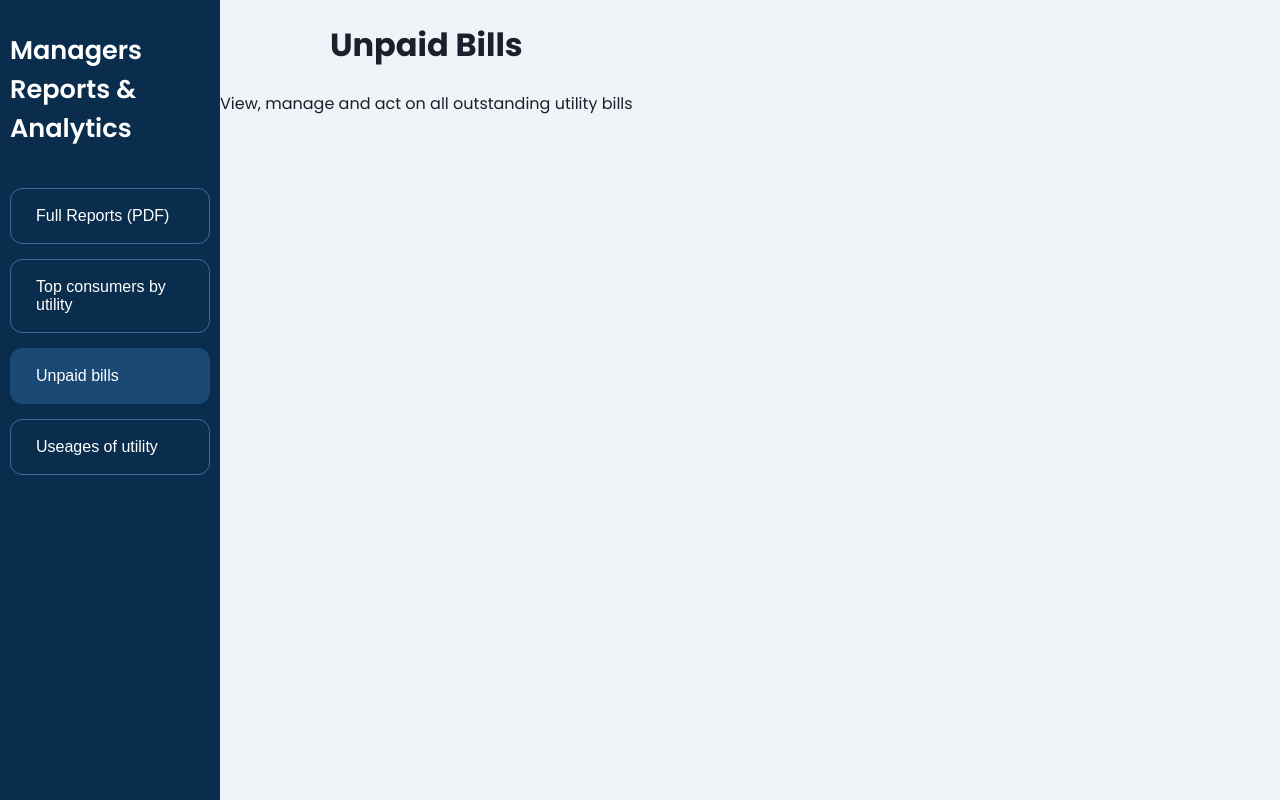
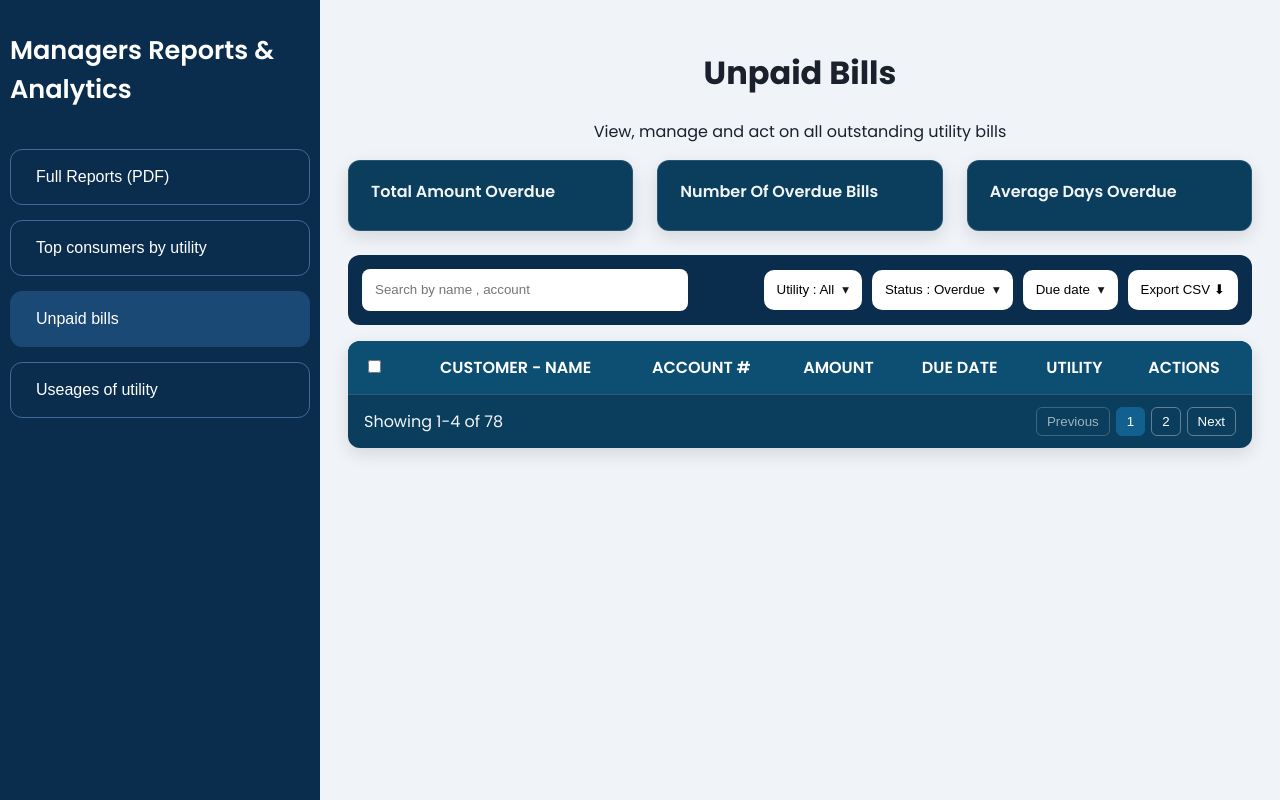
Before and after one commit to Sadeeshana/Utility-Managment-System, a PHP site: page /Unpaidbills.html in a window 1280 px wide. Run offline with PHP 8.4, Linux system fonts and the light colour scheme; lists and menus that the app fills with data are empty.

Commit message:
Top consumer reports, unpaid bills html,css,Js 100% complete. Useage of utility analystics page Navbar fix and naviagte page each other

```diff
--- a/Genaratereports.html
+++ b/Genaratereports.html
@@ -15,10 +15,10 @@
             <h2 class="sidebar-title">Managers Reports & Analytics</h2>
 
             <div class="nav-menu">
-                <button class="nav-button active">Full Reports (PDF)</button>
+                <button class="nav-button active" onclick="window.location.href='Genaratereport.html'">Full Reports (PDF)</button>
                 <button class="nav-button" onclick="window.location.href='Topconsumer.html'">Top consumers by utility</button>
                 <button class="nav-button" onclick="window.location.href='Unpaidbills.html'">Unpaid bills</button>
-                <button class="nav-button">Useages of utility</button>
+                <button class="nav-button" onclick="window.location.href='UtilityUsageAnalytics.html'">Useages of utility</button>
             </div>
         </nav>
 <!--main part-->
--- a/Topconsumer.html
+++ b/Topconsumer.html
@@ -53,7 +53,7 @@
                 <label class="filter-label">Time Period</label>
                 <button class="filter-button" id="time-period-btn">
                     <span id="time-period-label">This Month</span>
-                    <span aria-hidden="true">📅</span>
+
                 </button>
                 <!-- Hidden native month picker -->
                 <input type="month" id="time-period-input" class="visually-hidden" aria-label="Choose month">
--- a/Unpaidbills.css
+++ b/Unpaidbills.css
@@ -12,7 +12,7 @@ body {
 
 
 .sidebar {
-    width: 200px;
+    width: 300px;
     background-color: #0a2d4d;
     color: white;
     padding: 10px;
@@ -51,3 +51,125 @@ body {
     background-color: #1b4975;
     border-color: #1b4975;
 }
+
+.main-content {
+  flex: 1;
+  padding: 28px;
+  background: #f0f4f8;
+}
+
+/* Stats cards */
+.stats {
+  display: grid;
+  grid-template-columns: repeat(3, minmax(220px, 1fr));
+  gap: 24px;
+  margin: 8px 0 24px;
+}
+.stat-card {
+  background: #0b3d5c;
+  color: #fff;
+  border-radius: 12px;
+  padding: 18px 22px;
+  box-shadow: 0 6px 18px rgba(0,0,0,.12);
+  border: 1px solid rgba(255,255,255,.12);
+}
+.stat-title { font-weight: 600; opacity: .95; margin-bottom: 8px; }
+.stat-value { font-size: 28px; font-weight: 700; }
+
+/* Controls */
+.controls {
+  background: #0a2d4d;
+  color: #fff;
+  padding: 14px;
+  border-radius: 12px;
+  display: flex;
+  align-items: center;
+  gap: 12px;
+  flex-wrap: wrap;
+  margin-bottom: 16px;
+}
+.search-wrap { flex: 1 1 320px; }
+.search-input {
+  width: 300px;
+  height: 40px;
+  border-radius: 8px;
+  background: white;
+  border: 1px solid rgba(255,255,255,.25);
+  color: #fff;
+  padding: 0 12px;
+}
+.control-group { display: flex; gap: 10px; }
+
+/* Dropdown chips */
+.dropdown { position: relative; }
+.chip {
+  display: inline-flex; align-items: center; gap: 8px;
+  height: 40px; padding: 0 12px;
+  background: white;
+    color:black;
+  border: 1px solid rgba(255,255,255,.25);
+  border-radius: 10px; cursor: pointer;
+}
+
+.chev { opacity: .9; }
+
+/* Menus */
+.menu {
+  position: absolute; top: calc(100% + 6px); left: 0; min-width: 180px;
+  background: #0b3d5c; color: #fff;
+  border: 1px solid rgba(255,255,255,.2);
+  border-radius: 10px; padding: 6px 0; z-index: 10;
+  box-shadow: 0 8px 18px rgba(0,0,0,.25);
+  visibility: hidden; opacity: 0; transform: translateY(-6px);
+  transition: opacity .15s ease, transform .15s ease, visibility 0s linear .15s;
+}
+.dropdown.open .menu { visibility: visible; opacity: 1; transform: translateY(0); transition-delay: 0s; }
+.menu-item { padding: 10px 12px; cursor: pointer; user-select: none; }
+.menu-item:hover { background: rgba(255,255,255,.08); }
+.menu-item[aria-selected="true"] { background: rgba(255,255,255,.12); }
+
+.export { background: white; }
+
+
+/* Table */
+.list-card {
+  background: #0b3d5c; color: #fff;
+  border-radius: 12px; overflow: hidden;
+  box-shadow: 0 6px 18px rgba(0,0,0,.12);
+}
+.table-wrap { overflow-x: auto; }
+.bills-table { width: 100%; border-collapse: collapse; }
+.bills-table thead th {
+  background: #0d4e73; text-align: left; padding: 14px 16px;
+  font-weight: 600; white-space: nowrap;
+}
+.bills-table tbody td {
+  padding: 14px 16px; border-top: 1px solid rgba(255,255,255,.15);
+}
+.bills-table tbody tr:hover { background: rgba(255,255,255,.05); }
+
+.tag {
+  display: inline-block; padding: 6px 10px; border-radius: 20px;
+  font-size: .85rem; background: rgba(255,255,255,.12);
+}
+.tag-elec { background: rgba(255,255,255,.12); }
+.tag-gas { background: rgba(255,255,255,.12); }
+.tag-water { background: rgba(255,255,255,.12); }
+
+.actions { white-space: nowrap; }
+.actions .icon-more { margin-left: 8px; }
+
+/* Footer */
+.list-footer {
+  display: flex; justify-content: space-between; align-items: center;
+  padding: 12px 16px; border-top: 1px solid rgba(255,255,255,.15);
+}
+.count { opacity: .95; }
+.pager { display: flex; gap: 6px; }
+.btn.small {
+  background: transparent; color: #fff;
+  border: 1px solid rgba(255,255,255,.35);
+  border-radius: 6px; padding: 6px 10px; cursor: pointer;
+}
+.btn.small[disabled] { opacity: .6; cursor: default; }
+.btn.small.current { background: #11608f; border-color: #11608f; }
--- a/Unpaidbills.html
+++ b/Unpaidbills.html
@@ -23,11 +23,99 @@
         </nav>
  <!--Topics-->
  <main class="main-content">
- <header>
-        <h1><center>Unpaid Bills</center></h1>
-        <p><center>View, manage and act on all outstanding utility bills</center></p>
+   <header>
+     <h1><center>Unpaid Bills</center></h1>
+     <p><center>View, manage and act on all outstanding utility bills</center></p>
+   </header>
 
-        </header>
+   <!-- Top stats -->
+   <section class="stats">
+     <div class="stat-card">
+       <div class="stat-title">Total Amount Overdue</div>
+
+     </div>
+     <div class="stat-card">
+       <div class="stat-title">Number Of Overdue Bills</div>
+
+     </div>
+     <div class="stat-card">
+       <div class="stat-title">Average Days Overdue</div>
+
+     </div>
+   </section>
+
+   <!-- Filters -->
+   <section class="controls">
+     <div class="search-wrap">
+       <input type="text" class="search-input" placeholder="Search by name , account">
+     </div>
+
+     <div class="control-group">
+       <div class="dropdown" id="f-utility">
+         <button class="chip" aria-haspopup="listbox" aria-expanded="false">
+           <span class="chip-label">Utility : All</span><span class="chev">▾</span>
+         </button>
+         <ul class="menu" role="listbox">
+           <li class="menu-item" data-value="all" aria-selected="true">All</li>
+           <li class="menu-item" data-value="electricity">Electricity</li>
+           <li class="menu-item" data-value="gas">Gas</li>
+           <li class="menu-item" data-value="water">Water</li>
+         </ul>
+       </div>
+
+       <div class="dropdown" id="f-status">
+         <button class="chip" aria-haspopup="listbox" aria-expanded="false">
+           <span class="chip-label">Status : Overdue</span><span class="chev">▾</span>
+         </button>
+         <ul class="menu" role="listbox">
+           <li class="menu-item" data-value="overdue" aria-selected="true">Overdue</li>
+           <li class="menu-item" data-value="all">All</li>
+         </ul>
+       </div>
+
+       <div class="dropdown" id="f-due">
+         <button class="chip" aria-haspopup="listbox" aria-expanded="false">
+           <span class="chip-label">Due date</span><span class="chev">▾</span>
+         </button>
+         <ul class="menu" role="listbox">
+           <li class="menu-item" data-value="soonest" aria-selected="true">Soonest first</li>
+           <li class="menu-item" data-value="latest">Latest first</li>
+         </ul>
+       </div>
+
+       <button class="chip export" id="export-csv">Export CSV ⬇</button>
+     </div>
+   </section>
+
+   <!-- Table -->
+   <section class="list-card">
+     <div class="table-wrap">
+       <table class="bills-table">
+         <thead>
+           <tr>
+             <th style="width:44px;"><input type="checkbox" aria-label="Select all"></th>
+             <th>CUSTOMER - NAME</th>
+             <th>ACCOUNT #</th>
+             <th>AMOUNT</th>
+             <th>DUE DATE</th>
+             <th>UTILITY</th>
+             <th>ACTIONS</th>
+           </tr>
+         </thead>
+
+       </table>
+     </div>
+
+     <div class="list-footer">
+       <div class="count">Showing 1-4 of 78</div>
+       <div class="pager">
+         <button class="btn small" disabled>Previous</button>
+         <button class="btn small current" aria-current="page">1</button>
+         <button class="btn small">2</button>
+         <button class="btn small">Next</button>
+       </div>
+     </div>
+   </section>
  </main>
     </div>
     <script src="Unpaidbills.js"></script>
--- a/Unpaidbills.js
+++ b/Unpaidbills.js
@@ -0,0 +1,38 @@
+// Simple dropdown behavior and stub export
+document.addEventListener('DOMContentLoaded', () => {
+  document.querySelectorAll('.dropdown').forEach(dd => {
+    const btn = dd.querySelector('.chip');
+    const menu = dd.querySelector('.menu');
+    const label = dd.querySelector('.chip-label');
+
+    const setOpen = (open) => {
+      dd.classList.toggle('open', open);
+      btn.setAttribute('aria-expanded', String(open));
+    };
+
+    btn.addEventListener('click', (e) => {
+      e.stopPropagation();
+      setOpen(!dd.classList.contains('open'));
+    });
+
+    menu?.addEventListener('click', (e) => {
+      const item = e.target.closest('.menu-item');
+      if (!item) return;
+      menu.querySelectorAll('.menu-item').forEach(i => i.setAttribute('aria-selected', 'false'));
+      item.setAttribute('aria-selected', 'true');
+      if (label) label.textContent = `${btn.textContent.split(':')[0].trim()} : ${item.textContent}`;
+      setOpen(false);
+      // Hook for filtering
+      document.dispatchEvent(new CustomEvent('filter-change', {
+        detail: { id: dd.id, value: item.dataset.value }
+      }));
+    });
+
+    document.addEventListener('click', () => setOpen(false));
+    document.addEventListener('keydown', (e) => { if (e.key === 'Escape') setOpen(false); });
+  });
+
+  document.getElementById('export-csv')?.addEventListener('click', () => {
+    alert('Exporting CSV…');
+  });
+});
```
Also changed, not shown: Genaratereport.css (+33 -1 lines), Topconsumer.css (+13 -11 lines), UtilityUsageAnalytics.css (+39 -50 lines), UtilityUsageAnalytics.html (+13 -11 lines).
